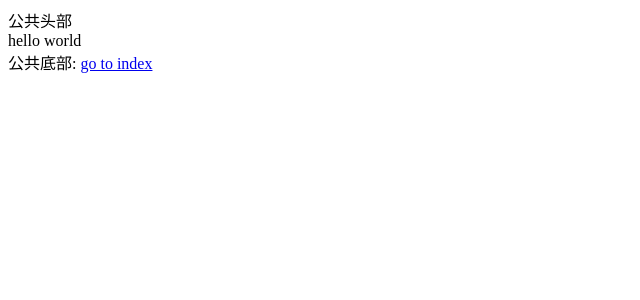
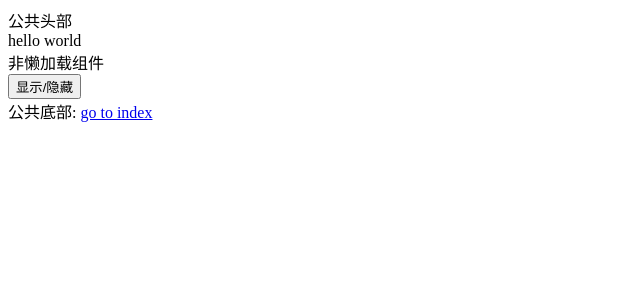
Before and after one commit to Hyachin/nuxt3-learn, a Nuxt app: page /tryLazy in a window 1280 px wide. Shown: the top 300 px of the page, without its empty margins (0-640 px from the left). Built offline with nearby package versions, Linux system fonts and the light colour scheme.

Commit message:
lazy-loading a component

```diff
--- /dev/null
+++ b/components/Test/Normal.vue
@@ -0,0 +1,9 @@
+<template>
+  <div class="">非懒加载组件</div>
+</template>
+
+<script setup>
+import {} from "vue";
+</script>
+
+<style scoped></style>
--- /dev/null
+++ b/components/Text.vue
@@ -0,0 +1,9 @@
+<template>
+  <div class="">Text Content</div>
+</template>
+
+<script setup>
+import {} from "vue";
+</script>
+
+<style scoped></style>
--- a/pages/index.vue
+++ b/pages/index.vue
@@ -7,6 +7,8 @@
     <NuxtLink to="/user/1">go to user with param id = 1</NuxtLink>
     <br />
     <NuxtLink to="/father/son/grandson">try nested routes</NuxtLink>
+    <br />
+    <NuxtLink to="/tryLazy">try lazy-loading component</NuxtLink>
   </div>
 </template>
 
--- /dev/null
+++ b/pages/tryLazy.vue
@@ -0,0 +1,17 @@
+<template>
+  <div class="">
+    <TestNormal />
+    <button @click="handleClick">显示/隐藏</button>
+    <LazyText v-if="show" />
+  </div>
+</template>
+
+<script setup>
+import { ref } from "vue";
+const show = ref(false);
+const handleClick = () => {
+  show.value = !show.value;
+};
+</script>
+
+<style scoped></style>
```
